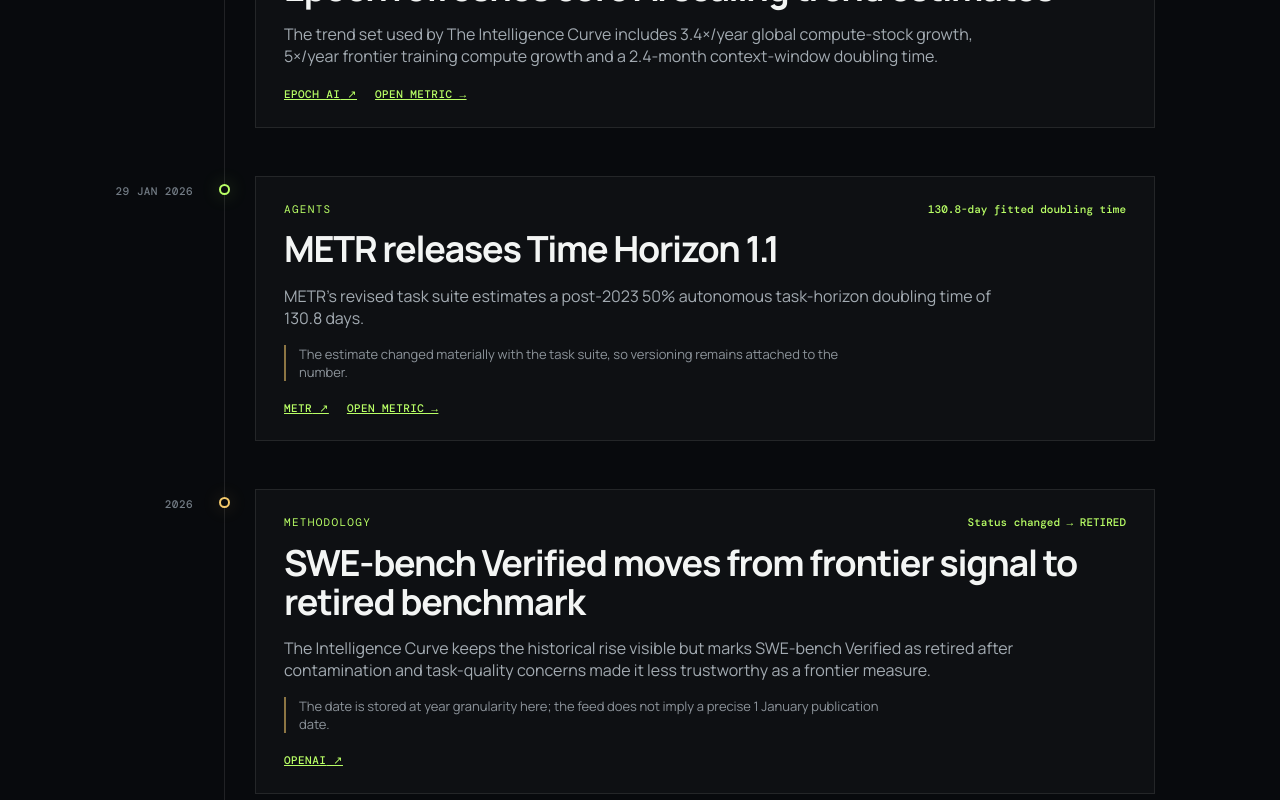
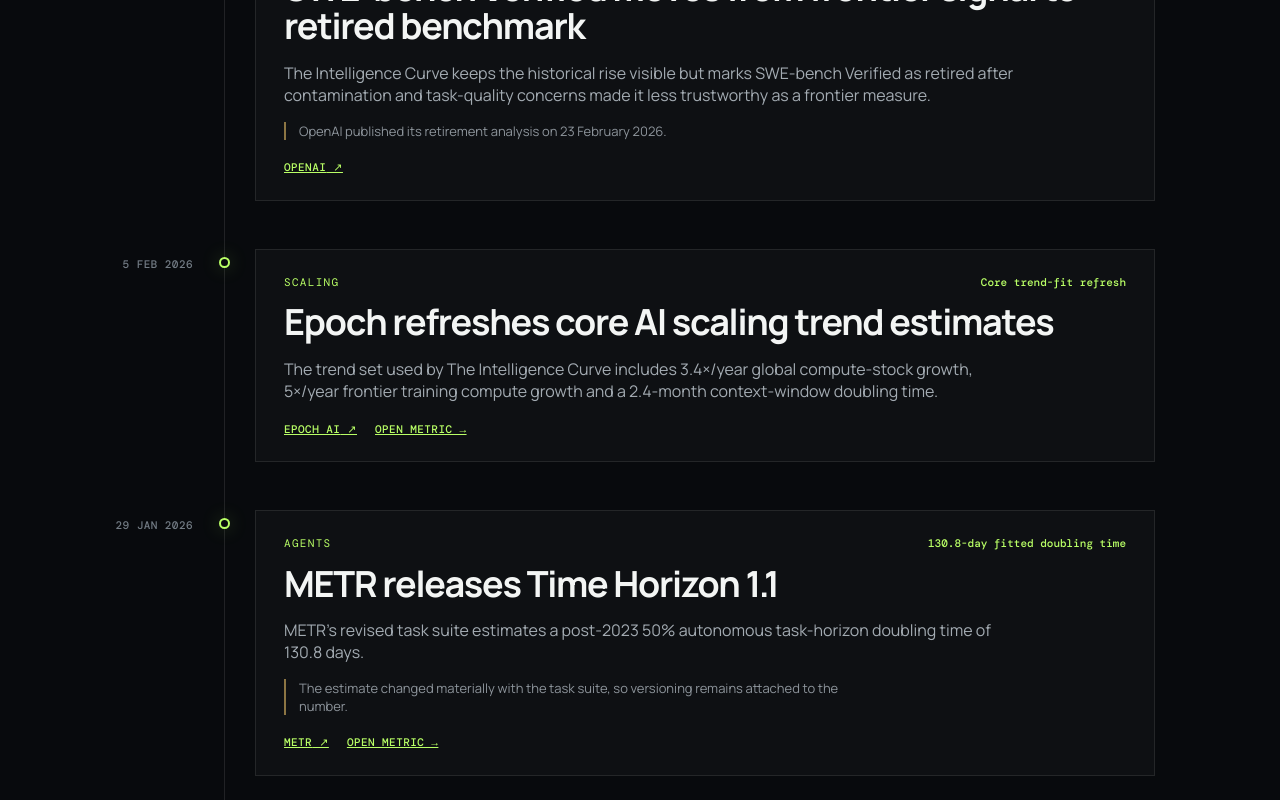
Before and after one commit to rcampbell30/The-Intelligence-curve-, a React (Vite) app: page /updates in a window 1280 px wide. Shown: the part 2920-3720 px from the top of the page. Built offline with nearby package versions, Linux system fonts and the light colour scheme; no server answers; a web font is replaced by a local one.

Commit message:
Merge approved runtime movement events

```diff
--- a/src/data/updates.ts
+++ b/src/data/updates.ts
@@ -98,13 +98,24 @@
   },
   {
     id: 'swe-bench-retired',
-    date: '2026-01-01',
+    date: '2026-02-23',
     category: 'Methodology',
     title: 'SWE-bench Verified moves from frontier signal to retired benchmark',
     summary: 'The Intelligence Curve keeps the historical rise visible but marks SWE-bench Verified as retired after contamination and task-quality concerns made it less trustworthy as a frontier measure.',
     source: 'OpenAI',
     sourceUrl: 'https://openai.com/index/why-we-no-longer-evaluate-swe-bench-verified/',
     changeLabel: 'Status changed → RETIRED',
-    note: 'The date is stored at year granularity here; the feed does not imply a precise 1 January publication date.',
+    note: 'OpenAI published its retirement analysis on 23 February 2026.',
   },
 ]
+
+export function mergeRuntimeUpdateEvents(events: UpdateEvent[]) {
+  const seen = new Set(updateEvents.map((event) => event.id))
+  for (const event of events) {
+    if (!seen.has(event.id)) {
+      updateEvents.push(event)
+      seen.add(event.id)
+    }
+  }
+  updateEvents.sort((a, b) => b.date.localeCompare(a.date) || b.id.localeCompare(a.id))
+}
```
